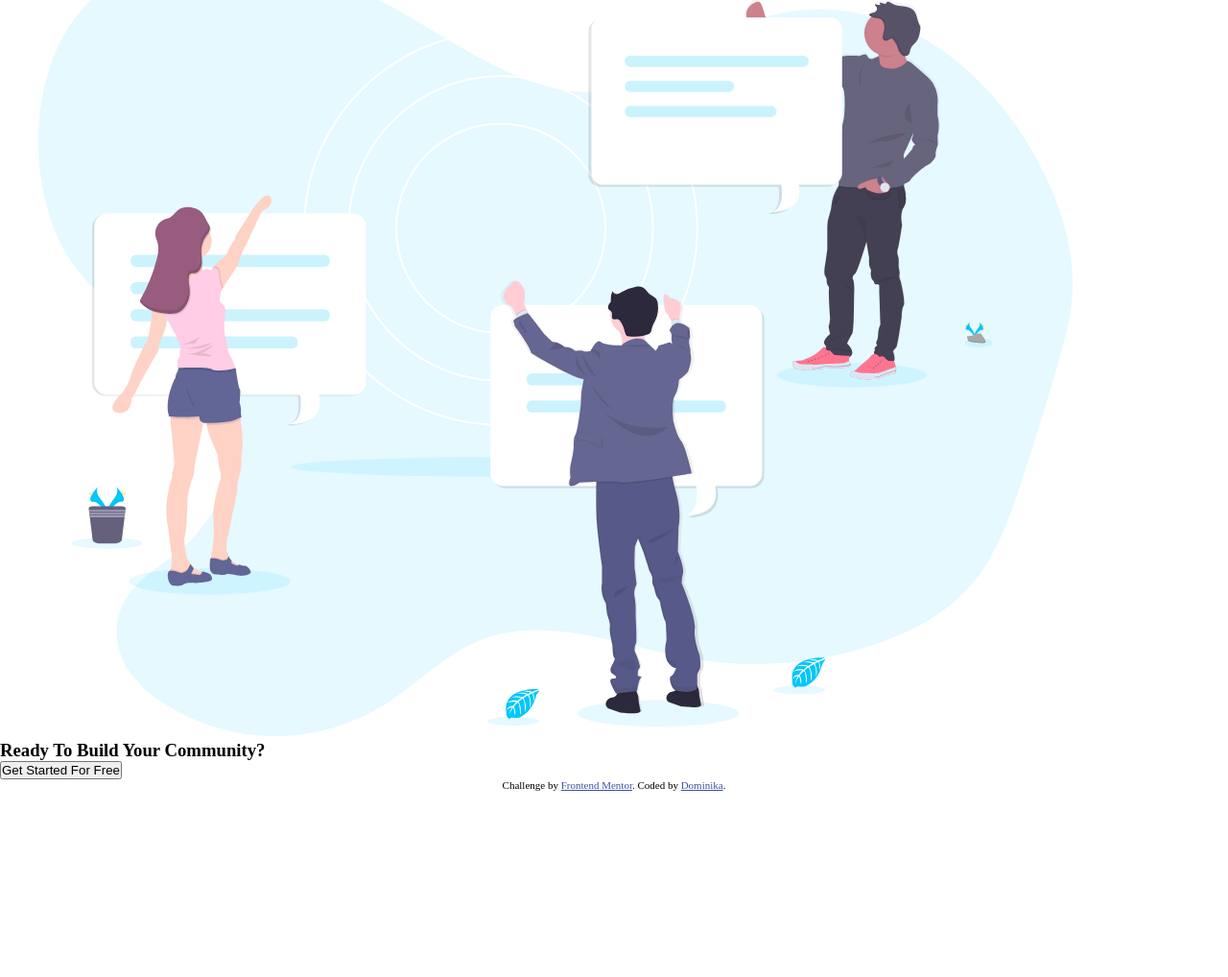
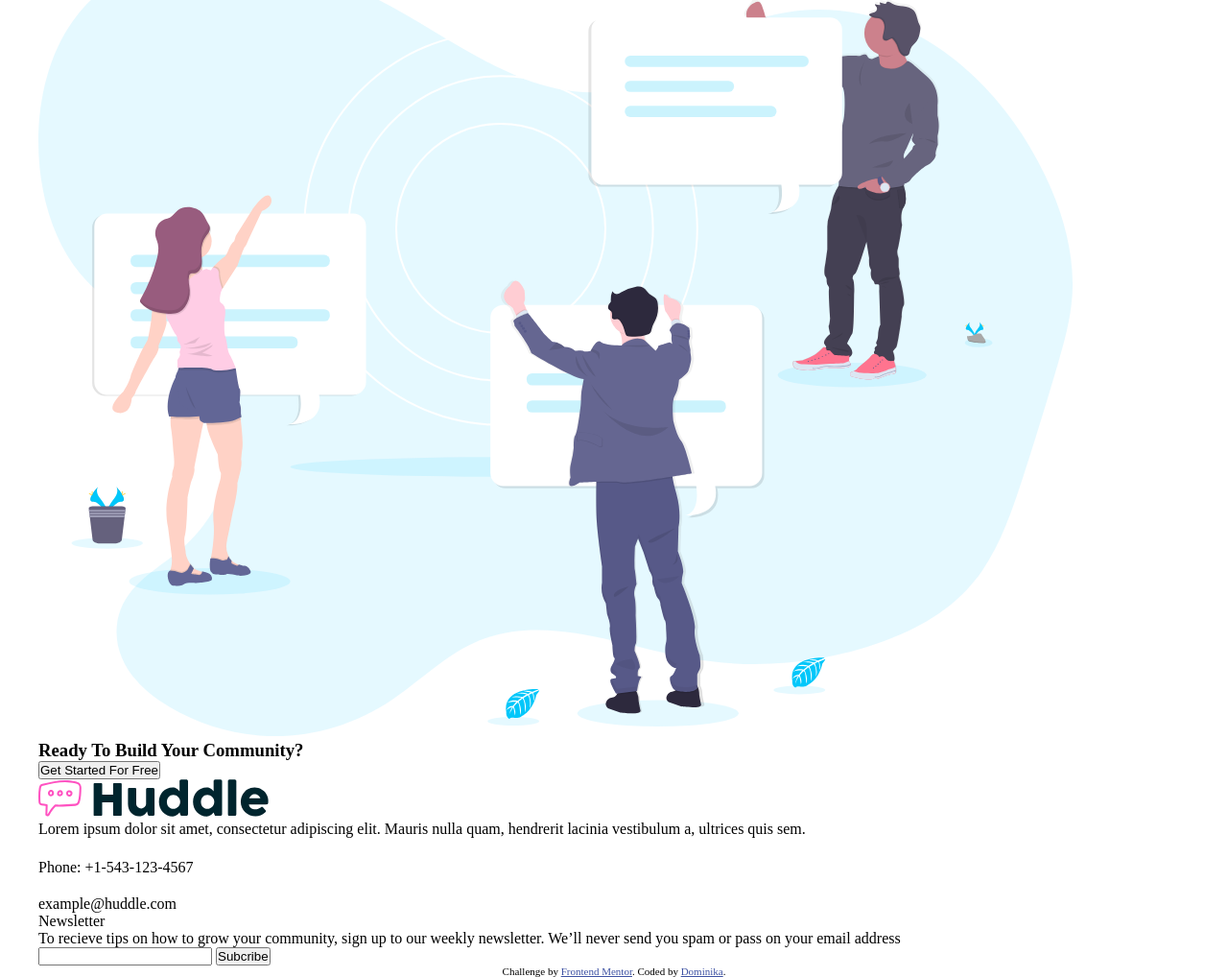
Before and after one commit to DominikaSzafraniec/huddle-landing-page-with-curved-sections, a plain HTML site: page index.html in a window 1280 px wide. Shown: the part 2850-3868 px from the top of the page at 96% size. Before the commit the page ends 3674 px from the top, so only its background shows below. Drawn offline with Linux system fonts and the light colour scheme.

Commit message:
whole structure is finished

```diff
--- a/index.html
+++ b/index.html
@@ -71,34 +71,48 @@
          </div>
          <img src="./images/illustration-your-users.svg" alt="" class="benefits__image">
         </div>
-      </div>
 
         <h3 class="benefits__subtitle">Ready To Build Your Community?</h3>
         <button class="btn-cta">Get Started For Free</button>
+    </div>
     </section>
   </main>
-  <!--
+  <footer class="footer">
+
+      <div class="wrapper">
+        <div class="footer__box">
+            <div class="footer__contact-box">
+                <img src="./images/logo.svg" alt="logo of company">
+                <p class="footer__info">
+                    Lorem ipsum dolor sit amet, consectetur adipiscing elit. Mauris nulla quam, hendrerit lacinia vestibulum a, ultrices quis sem.
+                </p>
+                <div class="footer__contact-item">
+                    <img src="./images/icon-phone.svg" alt="">
+                    <p class="footer__phone-number">Phone: +1-543-123-4567</p>
+                </div>
+                <div class="footer__contact-item">
+                    <img src="./images/icon-email.svg" alt="">
+                    <p class="footer__phone-number">example@huddle.com</p>
+                </div>
 
 
+            </div>
+            <div class="footer__newsletter-box">
+                <p class="footer__newsletter--title">Newsletter</p>
+                <p class="footer__newsletter--info">To recieve tips on how to grow your community, sign up to our weekly newsletter. We’ll never
+                send you spam or pass on your email address</p>
+                <input type="text" class="footer__newsletter--input">
+                <button class="footer__newsletter--btn">Subcribe</button>
 
+            </div>
+        </div>
 
-  Lorem ipsum dolor sit amet, consectetur adipiscing elit. Mauris nulla quam, hendrerit lacinia
-  vestibulum a, ultrices quis sem.
-
-  Phone: +1-543-123-4567
-  example@huddle.com
-
-  Newsletter
-  To recieve tips on how to grow your community, sign up to our weekly newsletter. We’ll never
-  send you spam or pass on your email address
-
-  Subscribe -->
-
-  <footer>
         <p class="attribution">
         Challenge by <a href="https://www.frontendmentor.io?ref=challenge" target="_blank">Frontend Mentor</a>.
         Coded by <a href="#">Dominika</a>.
         </p>
+    </div>
   </footer>
+
 </body>
 </html>
```
Lines whose indentation alone changed are shown as unchanged.
